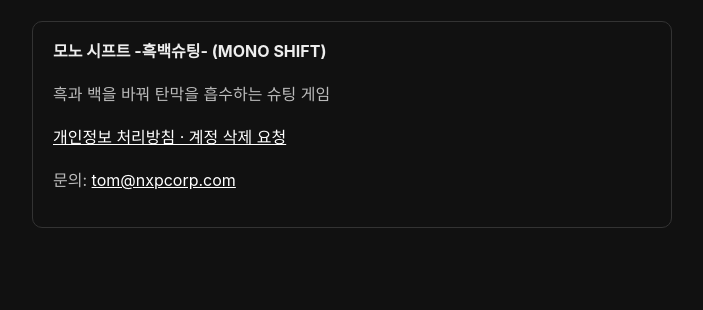
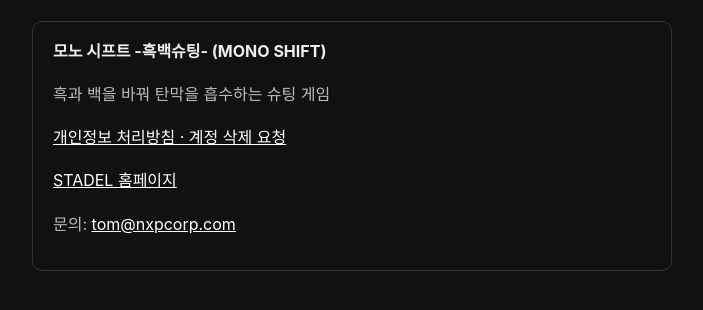
Before and after one commit to NXP-corp/NXP-corp.github.io, a plain HTML site: page index.html in a window 1280 px wide. Shown: the part 142-452 px from the top of the page, without its empty margins (288-991 px from the left). Drawn offline with Linux system fonts and the light colour scheme.

Commit message:
Link STADEL homepage

```diff
--- a/index.html
+++ b/index.html
@@ -21,6 +21,7 @@
     <strong>모노 시프트 -흑백슈팅- (MONO SHIFT)</strong>
     <p>흑과 백을 바꿔 탄막을 흡수하는 슈팅 게임</p>
     <p><a href="https://nxp055.wixsite.com/my-site-1/contact-8">개인정보 처리방침 · 계정 삭제 요청</a></p>
+    <p><a href="https://nxp055.wixsite.com/my-site-1">STADEL 홈페이지</a></p>
     <p>문의: <a href="mailto:tom@nxpcorp.com">tom@nxpcorp.com</a></p>
   </div>
 </main>
```
